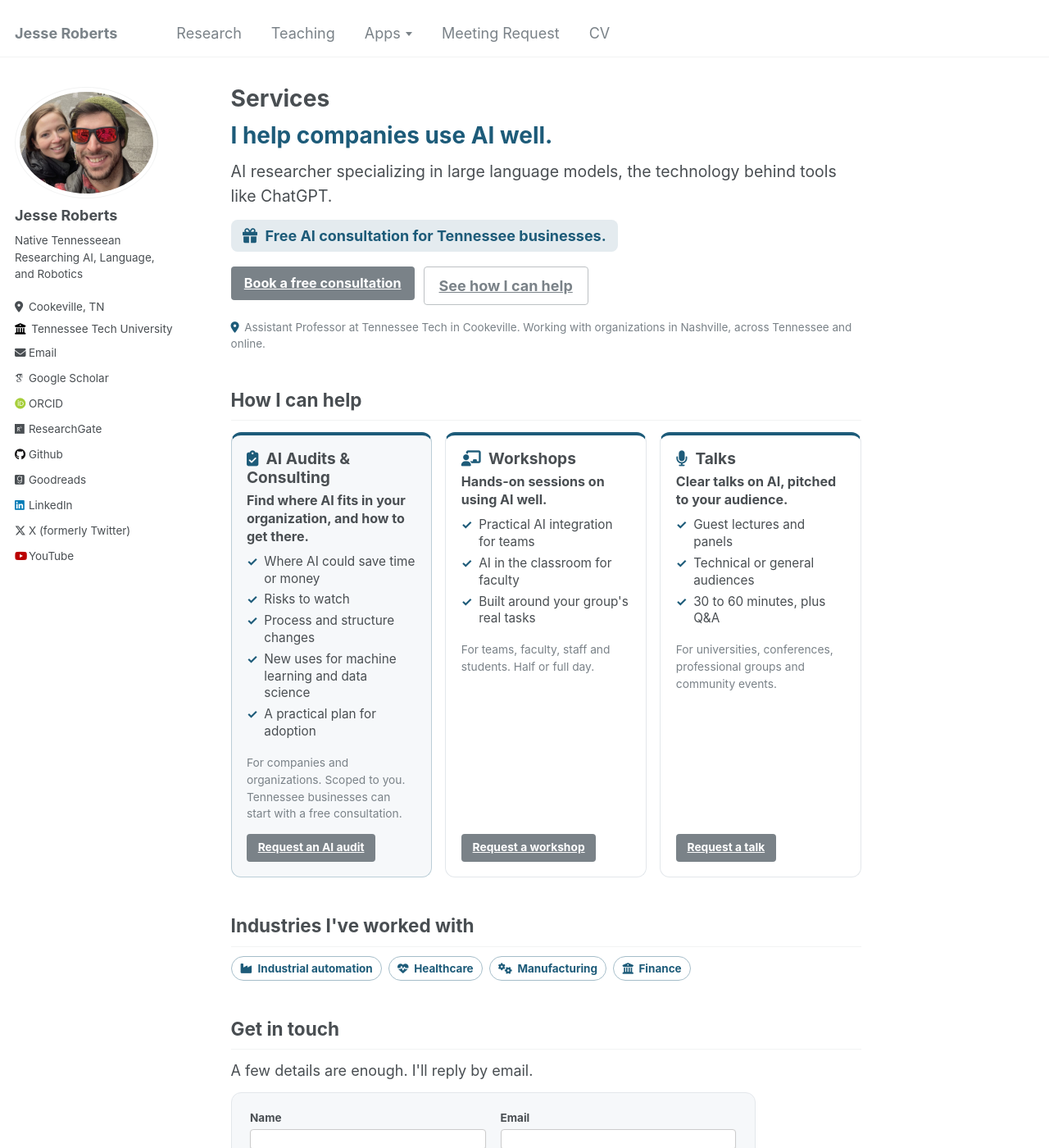
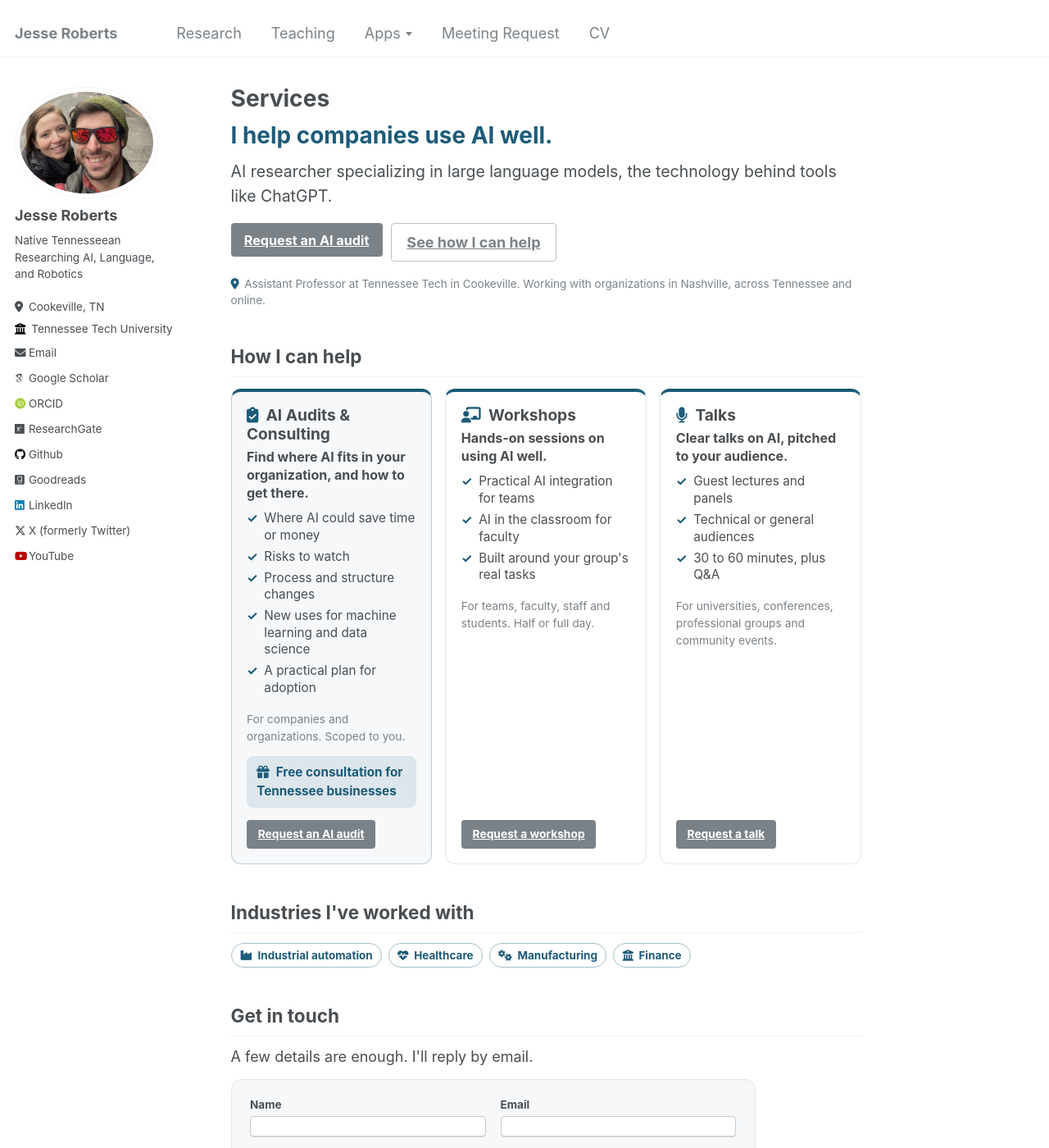
Before and after one commit to JesseTNRoberts/New-site-test, a Jekyll site: the page built from _pages/services.html, in a window 1280 px wide and 1400 px high. Shown: the whole window at 82% size. Built offline with Jekyll 4.4.1, drawn with Linux system fonts in a browser that asks for light colours; some web fonts are replaced.

Commit message:
Services: move the free consultation into the audit card
Jesse wants the free offer under the audit, not in the hero. The hero
buttons are back to Request an AI audit and See how I can help. The
card's free consultation link preselects that form option.

Co-Authored-By: Claude Opus 5.5 <noreply@anthropic.com>
Claude-Session: https://claude.ai/code/session_01BWpusBycuS7rDY9WRWLMsn

```diff
--- a/_data/services.yml
+++ b/_data/services.yml
@@ -12,12 +12,9 @@ headline: "I help companies use AI well."
 subhead: "AI researcher specializing in large language models, the technology behind tools like ChatGPT."
 where: "Assistant Professor at Tennessee Tech in Cookeville. Working with organizations in Nashville, across Tennessee and online."
 
-# Free first consultation for Tennessee businesses (Jesse, 2026-11-04).
-offer: "Free AI consultation for Tennessee businesses."
-
 hero_buttons:
-  - label: Book a free consultation
-    offering: consult
+  - label: Request an AI audit
+    offering: audit
     style: primary
   - label: See how I can help
     href: "#offerings"
@@ -42,7 +39,10 @@ offerings:
       - "Process and structure changes"
       - "New uses for machine learning and data science"
       - "A practical plan for adoption"
-    meta: "For companies and organizations. Scoped to you. Tennessee businesses can start with a free consultation."
+    meta: "For companies and organizations. Scoped to you."
+    # Free first consultation for Tennessee businesses (Jesse, 2026-11-04). Shown in this card only.
+    offer: "Free consultation for Tennessee businesses"
+    offer_id: consult
 
   - id: workshop
     name: Workshops
--- a/_pages/services.html
+++ b/_pages/services.html
@@ -22,7 +22,6 @@ description: "AI consultant and speaker Jesse Roberts helps companies use AI wel
   <div class="ww-hero__text">
     <p class="ww-hero__headline">{{ w.headline }}</p>
     <p class="ww-hero__intro">{{ w.subhead }}</p>
-    <p class="ww-hero__offer"><i class="fas fa-gift" aria-hidden="true"></i> {{ w.offer }}</p>
     <p class="ww-hero__actions">
       {% for b in w.hero_buttons %}<a class="btn btn--{{ b.style }} btn--large{% if b.offering %} ww-offer__btn{% endif %}" href="{% if b.offering %}?offering={{ b.offering }}#request{% else %}{{ b.href }}{% endif %}"{% if b.offering %} data-offering="{{ b.offering }}"{% endif %}>{{ b.label }}</a>{% endfor %}
     </p>
@@ -43,6 +42,7 @@ description: "AI consultant and speaker Jesse Roberts helps companies use AI wel
       {% for pt in o.points %}<li>{{ pt }}</li>{% endfor %}
     </ul>
     <p class="ww-offer__meta">{{ o.meta }}</p>
+    {% if o.offer %}<a class="ww-offer__free ww-pick" href="?offering={{ o.offer_id }}#request" data-offering="{{ o.offer_id }}"><i class="fas fa-gift" aria-hidden="true"></i> {{ o.offer }}</a>{% endif %}
     <a class="btn btn--primary ww-offer__btn" href="?offering={{ o.id }}#request" data-offering="{{ o.id }}">{{ o.button }}</a>
   </section>
   {% endfor %}
--- a/_sass/_services.scss
+++ b/_sass/_services.scss
@@ -63,20 +63,6 @@ $ww-soft: #f6f8fa;
 
     .btn {
       margin: 0;
-    }
-  }
-
-  .ww-hero__offer {
-    display: inline-block;
-    margin: 0.2em 0 0;
-    padding: 0.35em 0.8em;
-    font-weight: bold;
-    color: $ww-accent;
-    background: mix(#fff, $ww-accent, 88%);
-    border-radius: 8px;
-
-    i {
-      margin-right: 0.3em;
     }
   }
 
@@ -150,6 +136,25 @@ $ww-soft: #f6f8fa;
       margin: 0 0 1em;
       font-size: 0.9em;
       color: $gray;
+    }
+
+    &__free {
+      display: block;
+      margin: 0 0 1em;
+      padding: 0.55em 0.8em;
+      font-weight: bold;
+      color: $ww-accent;
+      text-decoration: none;
+      background: mix(#fff, $ww-accent, 85%);
+      border-radius: 8px;
+
+      &:hover {
+        background: mix(#fff, $ww-accent, 75%);
+      }
+
+      i {
+        margin-right: 0.3em;
+      }
     }
 
     &__btn {
```
Also changed, not shown: other parts of _pages/services.html (+1 -1 lines).
